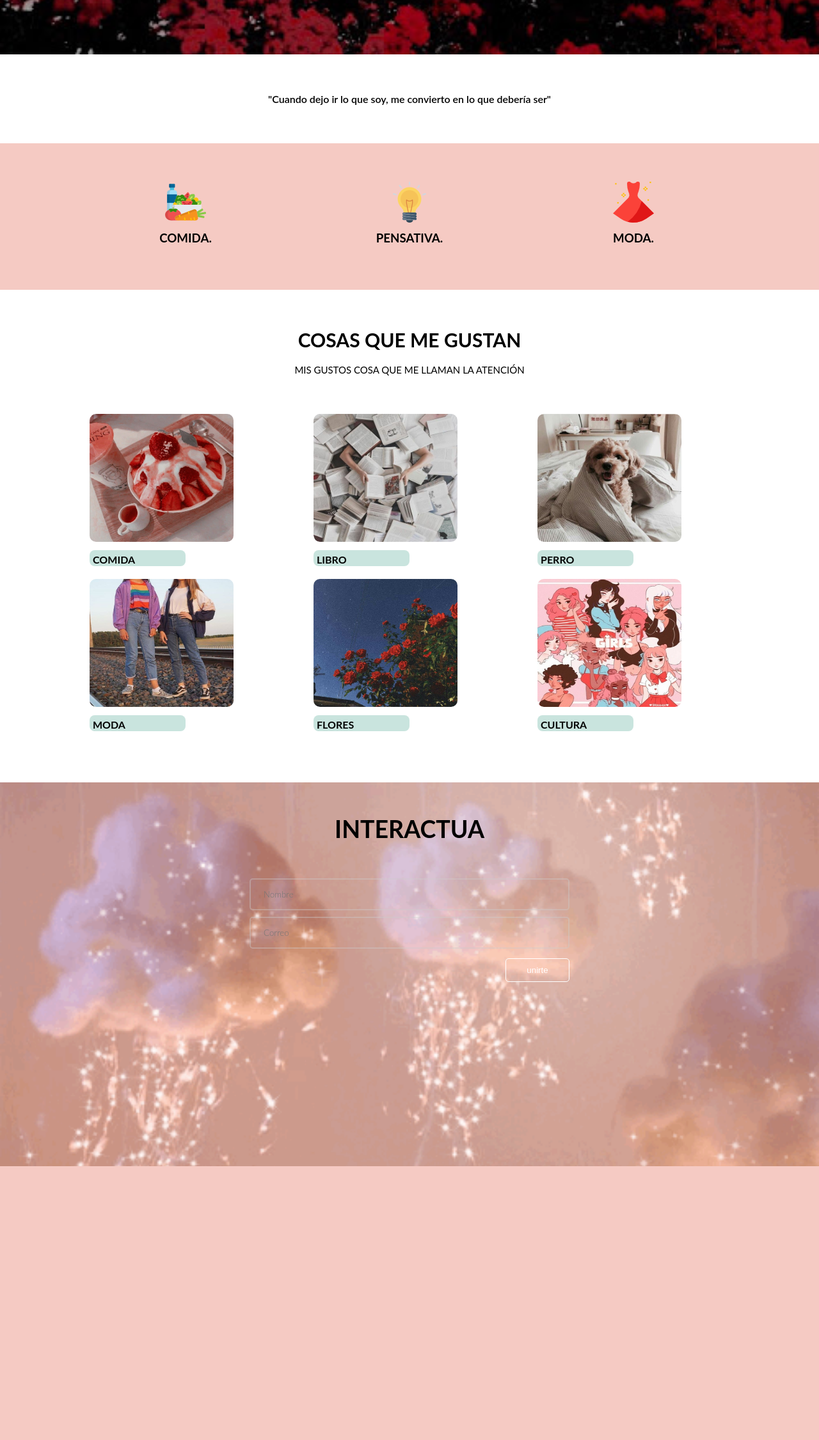
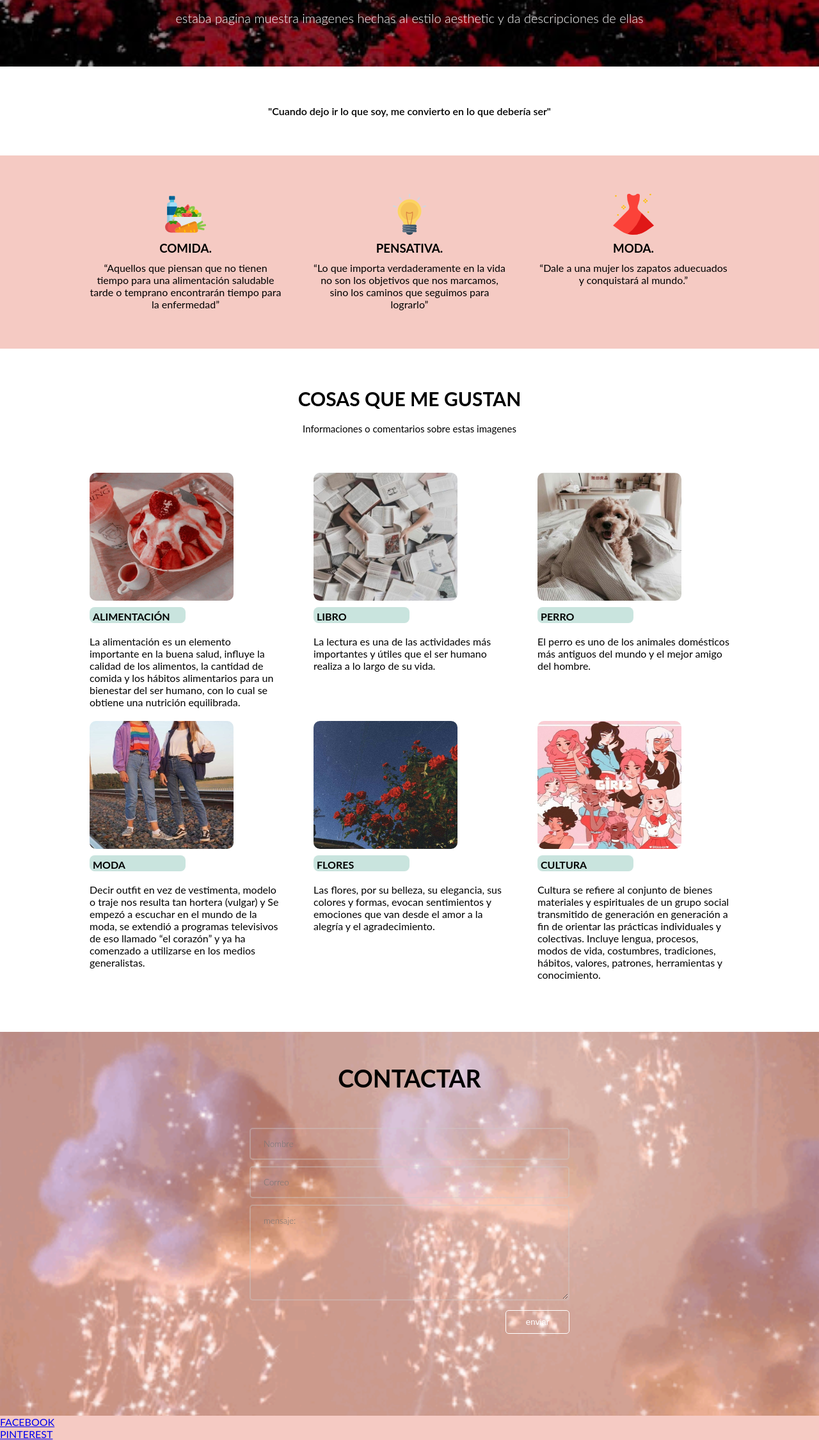
Before and after one commit to jhen1245/trabajo-final-de-la-escuela, a plain HTML site: page index.html in a window 1280 px wide. Shown: the part 515-2766 px from the top of the page at 64% size. Before the commit the page ends 2338 px from the top, so only its background shows below. Drawn offline with Linux system fonts and the light colour scheme.

Commit message:
Update index.html

```diff
--- a/index.html
+++ b/index.html
@@ -1,4 +1,4 @@
-<!DOCTYPE html>
+!DOCTYPE html>
 <html lang="en">
 <head>
     <meta charset="UTF-8">
@@ -11,13 +11,14 @@
     <header>
         <div class="contenedor">
             <nav class="menu">
-                <a href="">Inicio</a>
-                <a href="">Más</a>
+                <a href="#Inicio">Inicio</a>
+                <a href="#contactos">Contactar</a>
             </nav>
+            <a name="Inicio"></a>
             <div class="contenido-header">
-                <h1 class="titulo-header">Mirca M. Morel</h1>
+                <h1 class="titulo-header"> Jhenoba Muñoz Morel</h1>
                 <span class="linea-header"></span>
-                <h2 class="texto-header">MIS COSAS PREFERIDAS<span class="desaparecer"></span></h2>
+                <h2 class="texto-header">estaba pagina muestra imagenes hechas al estilo aesthetic y da descripciones de ellas<span class="desaparecer"></span></h2>
             </div>
         </div>
     </header>
@@ -34,18 +35,21 @@
                         <img src="img/comida-y-restaurante.png" alt="" class="imagen-tarjeta">
                         <div class="contenido-tarjeta">
                             <h3 class="titulo-tarjeta">COMIDA.</h3>
+                            <p>“Aquellos que piensan que no tienen tiempo para una alimentación saludable tarde o temprano encontrarán tiempo para la enfermedad”</p>
                         </div>
                     </div>
                     <div class="tarjeta">
                             <img src="img/ico.png" alt="" class="imagen-tarjeta">
                             <div class="contenido-tarjeta">
                                 <h3 class="titulo-tarjeta">PENSATIVA.</h3>
+                                <p>“Lo que importa verdaderamente en la vida no son los objetivos que nos marcamos, sino los caminos que seguimos para lograrlo”</p>
                             </div>
                     </div>
                     <div class="tarjeta">
                             <img src="img/icon.png" alt="" class="imagen-tarjeta">
                             <div class="contenido-tarjeta">
                                 <h3 class="titulo-tarjeta">MODA.</h3>
+                                <p>“Dale a una mujer los zapatos aduecuados y conquistará al mundo.”</p>
                             </div>
                     </div>
                 </div>
@@ -55,52 +59,74 @@
             <div class="contenedor">
                 <div class="portafolio-textos">
                     <h2>COSAS QUE ME GUSTAN</h2>
-                    <p>MIS GUSTOS COSA QUE ME LLAMAN LA ATENCIÓN</p>
+                    <p>Informaciones o comentarios sobre estas imagenes</p>
                 </div>
                 <section class="galeria">
                     <div class="fotos">
                         <img src="img/3d1f21.jpg" alt="">
-                        <h4>COMIDA</h4>
+                        <h4>ALIMENTACIÓN</h4>
+                        <br>
+                        <p>La alimentación es un elemento importante en la buena salud, influye la calidad de los alimentos, la cantidad de comida y los hábitos alimentarios para un bienestar del ser humano, con lo cual se obtiene una  nutrición equilibrada.</p>
                     </div>
                      <div class="fotos">
                         <img src="img/3b2f3b.jpg" alt="">
                         <h4>LIBRO</h4>
+                        <br>
+                        <p>La lectura es una de las actividades más importantes y útiles que el ser humano realiza a lo largo de su vida.</p>
                     </div>
                     <div class="fotos">
                         <img src="img/original.jpg" alt="">
                         <h4>PERRO</h4>
+                        <br>
+                        <P>El perro es uno de los animales domésticos más antiguos del mundo y el mejor amigo del hombre.</P>
                     </div>
                     <div class="fotos">
                         <img src="img/15441535.jpg" alt="">
                         <h4>MODA</h4>
+                        <br>
+                        <p>Decir outfit en vez de vestimenta, modelo o traje nos resulta tan hortera (vulgar) y  Se empezó a escuchar en el mundo de la moda, se extendió a programas televisivos de eso llamado “el corazón” y ya ha comenzado a utilizarse en los medios generalistas.</p>
                     </div>
                     <div class="fotos">
                         <img src="img/7b24.jpg" alt="">
                         <h4>FLORES</h4>
+                        <br>
+                        <p>Las flores, por su belleza, su elegancia, sus colores y formas, evocan sentimientos y emociones que van desde el amor a la alegría y el agradecimiento.</p>
                     </div>
                     <div class="fotos">
                         <img src="img/cultura.jpg" alt="">
                         <h4>CULTURA</h4>
+                        <br>
+                        <p>Cultura se refiere al conjunto de bienes materiales y espirituales de un grupo social transmitido de generación en generación a fin de orientar las prácticas individuales y colectivas. Incluye lengua, procesos, modos de vida, costumbres, tradiciones, hábitos, valores, patrones, herramientas y conocimiento.</p>
                     </div>
                 </section>
             </div>
         </section>
     </main>
     <footer>
+        <a name="contactos"></a>
         <section class="contacto">
             <div class="contenedor">
                 <div class="footer-textos">
-                    <h2>INTERACTUA</h2>
+                    <h2>CONTACTAR</h2>
                 </div>
                 <form action="" class="formulario" method="POST">
                     <input type="text" placeholder="Nombre" id="nombre" name="nombre" required value="">
                     <input type="email" placeholder="Correo" id="correo" name="correo" required value="" class="email">
+                    <textarea name="mensaje" placeholder="mensaje:" id="correo"></textarea>
                    <div class="derecha">
-                    <input class="boton derecha" type="submit" value="unirte" name="submmit">
+                    <input class="boton derecha" type="submit" value="enviar" name="submmit">
                     </div>
                 </form>
             </div>
         </section>
+           <section>
+    <div class="redes-sociales">
+        <ul>
+            <li><a href="https://www.facebook.com/jhenoba.mirca.29/" target="_blank" >FACEBOOK</a></li>
+            <li><a href="https://www.pinterest.es/jhenoba/boards/" target="_blank" >PINTEREST</a></li>
+        </ul>
+    </div>
+    </section>
     </footer>
 </body>
 </html>
```
